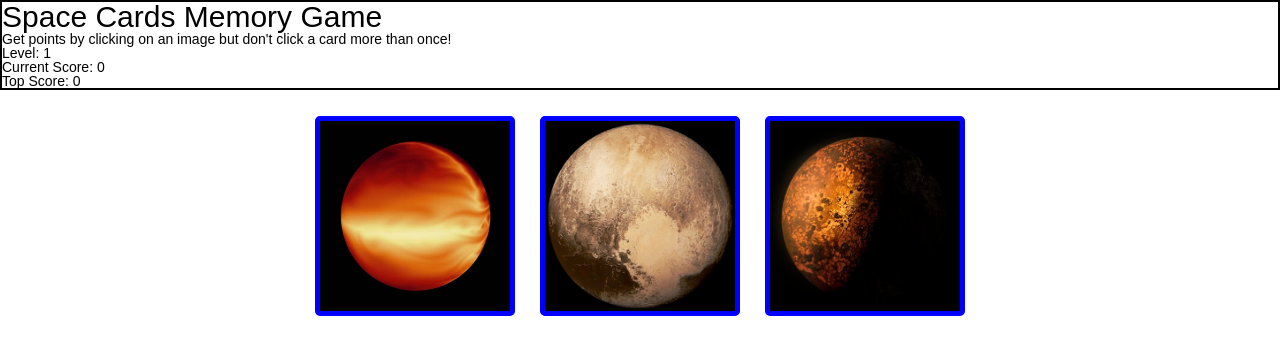
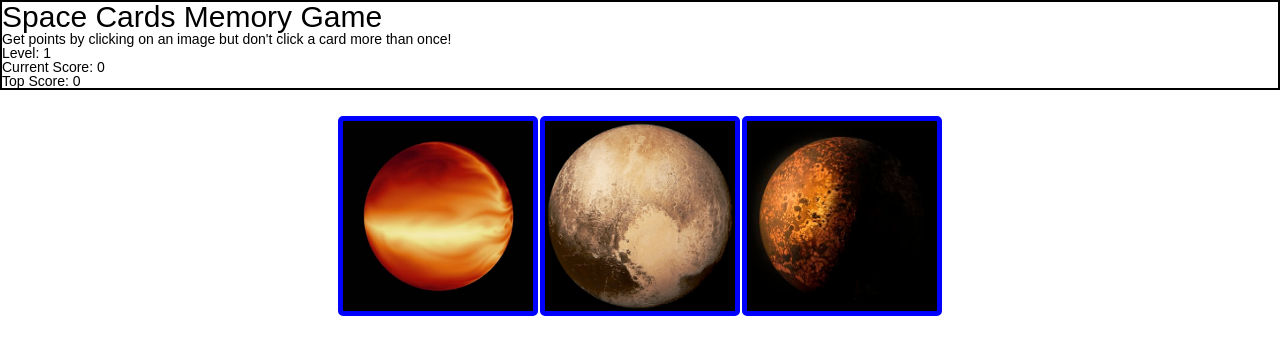
Before and after one commit to dukdukg00se/memory-card, a React (Vite) app: page / in a window 1280 px wide. Shown: the top 354 px of the page. Built offline with nearby package versions, Linux system fonts and the light colour scheme; the HTML template or start-up script is replaced by a standard one.

Commit message:
Tweak styles

```diff
--- a/src/components/board/Board.css
+++ b/src/components/board/Board.css
@@ -1,7 +1,8 @@
 .card-container {
   display: flex;
   justify-content: center;
-  gap: 2%;
+  flex-wrap: wrap;
+  gap: 2px 2px;
   padding: 2%;
 }
 
```
